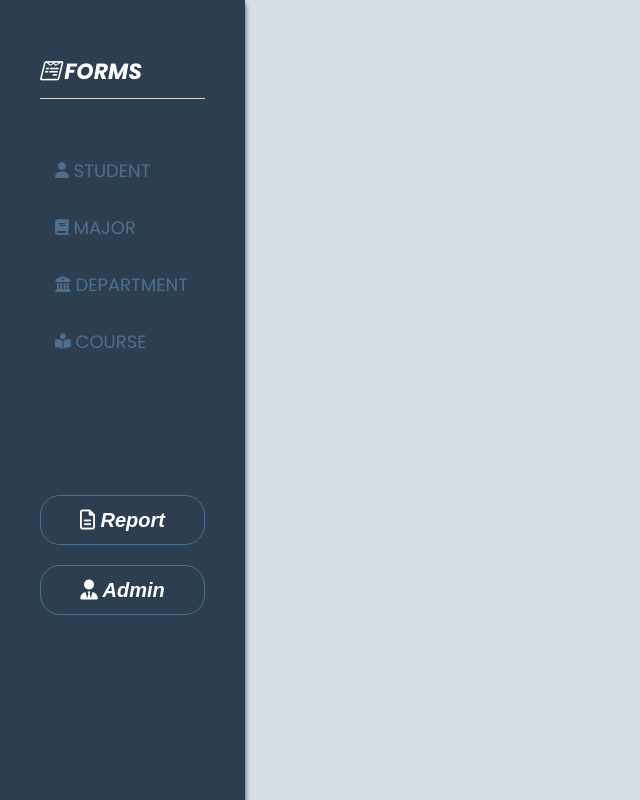
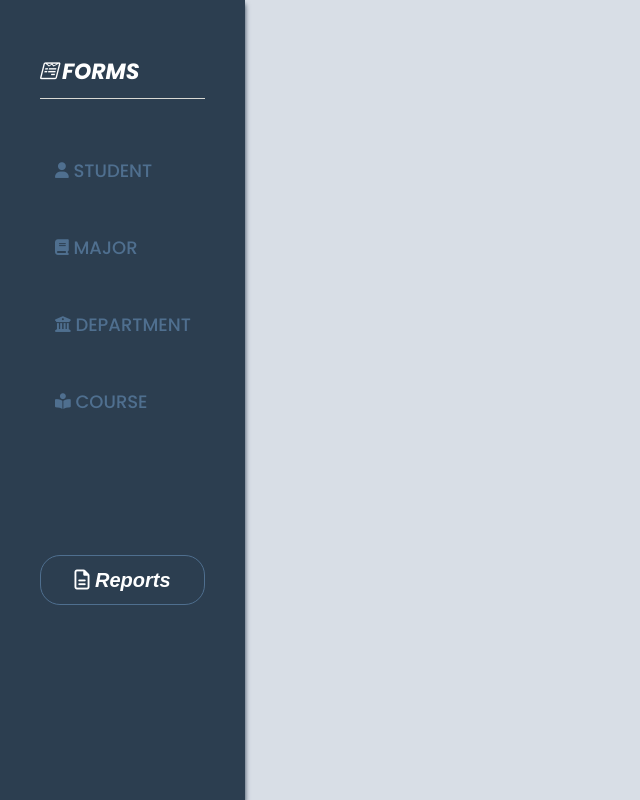
Before and after one commit to erckafrmns/CSE4_Database, a PHP site: page /reports.php in a window 1280 px wide. Shown: the whole page, without its empty margins (0-640 px from the left). Run offline with PHP 8.4, Linux system fonts and the light colour scheme; some libraries are stand-ins or nearby versions.

Commit message:
Fixed sidebar to all tabs

```diff
--- a/course.php
+++ b/course.php
@@ -26,15 +26,14 @@ if (isset($_POST["submit"])){
 <body>
 
     <nav>
-        <h2><i class="fa-brands fa-wpforms" style="color: #ffffff; font-style: italic;"></i>            FORMS</h2>
+        <h2><i class="fa-brands fa-wpforms fa-sm" style="color: #ffffff; font-style: italic;"></i>                  FORMS</h2>
         <div class="forms-items">
             <a href="index.php"><i class="fa-solid fa-user fa-sm"></i>               STUDENT</a>
             <a href="major.php"><i class="fa-solid fa-book fa-sm"></i>               MAJOR</a>
             <a href="department.php"><i class="fa-solid fa-building-columns fa-sm"></i>               DEPARTMENT</a>
             <a href="course.php" class="active"><i class="fa-solid fa-book-open-reader fa-sm"></i>               COURSE</a>
         </div>
-        <button onclick="location.href='report.php'" class="tabs"><i class="fa-regular fa-file-lines"></i>            Report</button>
-        <button onclick="location.href='admin.php'" class="tabs"><i class="fa-solid fa-user-tie"></i>            Admin</button>
+        <button onclick="location.href='reports.php'" class="tabs"><i class="fa-regular fa-file-lines"></i>            Reports</button>
     </nav>
 
     <div class="contentPanel">
--- a/css/student.css
+++ b/css/student.css
@@ -60,7 +60,7 @@ nav h2{
     text-decoration: none;
     color: #4F6F8F;
     font-size: 18px;
-    font-weight: 600px;
+    font-weight: 500;
     margin: 0 40px 50px 55px ;
     transition: all 0.3s ease;
 }
--- a/css/style.css
+++ b/css/style.css
@@ -36,10 +36,10 @@ nav h2{
     font-weight: 600;
     height:50px;
     width: 100px;
+    border: 1px solid #4F6F8F;
     border-radius: 20px 20px 20px 20px;
-    border: 1px solid #4F6F8F;
     background-color: #2C3E50;
-    margin: 0 40px 20px 40px;
+    margin: 0 40px 0 40px;
     padding: 10px 0;
     cursor: pointer;
     text-align: center;
@@ -60,7 +60,8 @@ nav h2{
     text-decoration: none;
     color: #4F6F8F;
     font-size: 18px;
-    margin: 0 40px 30px 55px ;
+    font-weight: 500;
+    margin: 0 40px 50px 55px ;
     transition: all 0.3s ease;
 }
 
@@ -107,7 +108,6 @@ nav h2::after {
 }
 
 /* FORM */
-
 .form-header{
     width: 800px;
     height: 50px;
--- a/department.php
+++ b/department.php
@@ -26,15 +26,14 @@ if (isset($_POST["submit"])){
 <body>
 
     <nav>
-        <h2><i class="fa-brands fa-wpforms" style="color: #ffffff; font-style: italic;"></i>            FORMS</h2>
+        <h2><i class="fa-brands fa-wpforms fa-sm" style="color: #ffffff; font-style: italic;"></i>                  FORMS</h2>
         <div class="forms-items">
             <a href="index.php"><i class="fa-solid fa-user fa-sm"></i>               STUDENT</a>
             <a href="major.php"><i class="fa-solid fa-book fa-sm"></i>               MAJOR</a>
             <a href="department.php" class="active"><i class="fa-solid fa-building-columns fa-sm"></i>               DEPARTMENT</a>
             <a href="course.php"><i class="fa-solid fa-book-open-reader fa-sm"></i>               COURSE</a>
         </div>
-        <button onclick="location.href='report.php'" class="tabs"><i class="fa-regular fa-file-lines"></i>            Report</button>
-        <button onclick="location.href='admin.php'" class="tabs"><i class="fa-solid fa-user-tie"></i>            Admin</button>
+        <button onclick="location.href='reports.php'" class="tabs"><i class="fa-regular fa-file-lines"></i>            Reports</button>
     </nav>
 
     <div class="contentPanel">
--- a/major.php
+++ b/major.php
@@ -78,15 +78,14 @@ while ($row = mysqli_fetch_assoc($departmentResult)) {
 <body>
 
     <nav>
-        <h2><i class="fa-brands fa-wpforms" style="color: #ffffff; font-style: italic;"></i>            FORMS</h2>
+        <h2><i class="fa-brands fa-wpforms fa-sm" style="color: #ffffff; font-style: italic;"></i>                  FORMS</h2>
         <div class="forms-items">
             <a href="index.php"><i class="fa-solid fa-user fa-sm"></i>               STUDENT</a>
             <a href="major.php" class="active"><i class="fa-solid fa-book fa-sm"></i>               MAJOR</a>
             <a href="department.php"><i class="fa-solid fa-building-columns fa-sm"></i>               DEPARTMENT</a>
             <a href="course.php"><i class="fa-solid fa-book-open-reader fa-sm"></i>               COURSE</a>
         </div>
-        <button onclick="location.href='report.php'" class="tabs"><i class="fa-regular fa-file-lines"></i>            Report</button>
-        <button onclick="location.href='admin.php'" class="tabs"><i class="fa-solid fa-user-tie"></i>            Admin</button>
+        <button onclick="location.href='reports.php'" class="tabs"><i class="fa-regular fa-file-lines"></i>            Reports</button>
     </nav>
 
     <div class="contentPanel">
--- a/reports.php
+++ b/reports.php
@@ -8,16 +8,16 @@
     <script src="https://kit.fontawesome.com/b6ecc94894.js" crossorigin="anonymous"></script>
 </head>
 <body>
-    <nav>
-        <h2><i class="fa-brands fa-wpforms" style="color: #ffffff; font-style: italic;"></i>            FORMS</h2>
+
+    <<nav>
+        <h2><i class="fa-brands fa-wpforms fa-sm" style="color: #ffffff; font-style: italic;"></i>                  FORMS</h2>
         <div class="forms-items">
             <a href="index.php"><i class="fa-solid fa-user fa-sm"></i>               STUDENT</a>
             <a href="major.php"><i class="fa-solid fa-book fa-sm"></i>               MAJOR</a>
             <a href="department.php"><i class="fa-solid fa-building-columns fa-sm"></i>               DEPARTMENT</a>
             <a href="course.php"><i class="fa-solid fa-book-open-reader fa-sm"></i>               COURSE</a>
         </div>
-        <button onclick="location.href='report.php'" class="tabs"><i class="fa-regular fa-file-lines"></i>            Report</button>
-        <button onclick="location.href='admin.php'" class="tabs"><i class="fa-solid fa-user-tie"></i>            Admin</button>
+        <button onclick="location.href='reports.php'" class="tabs"><i class="fa-regular fa-file-lines"></i>            Reports</button>
     </nav>
 
 </body>
```
Also changed, not shown: admin.php (deleted, +0 -24 lines), 1 other file.
